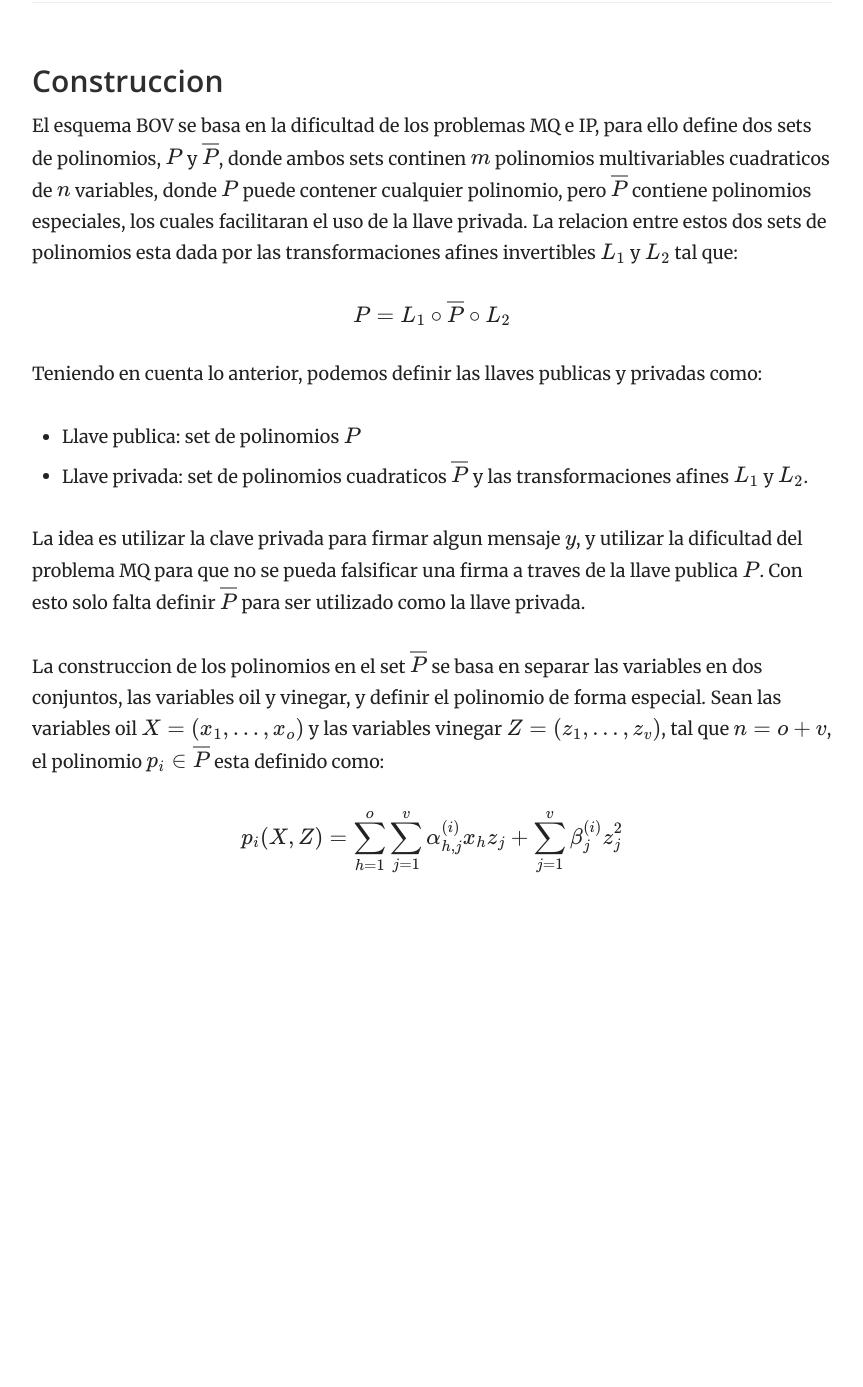
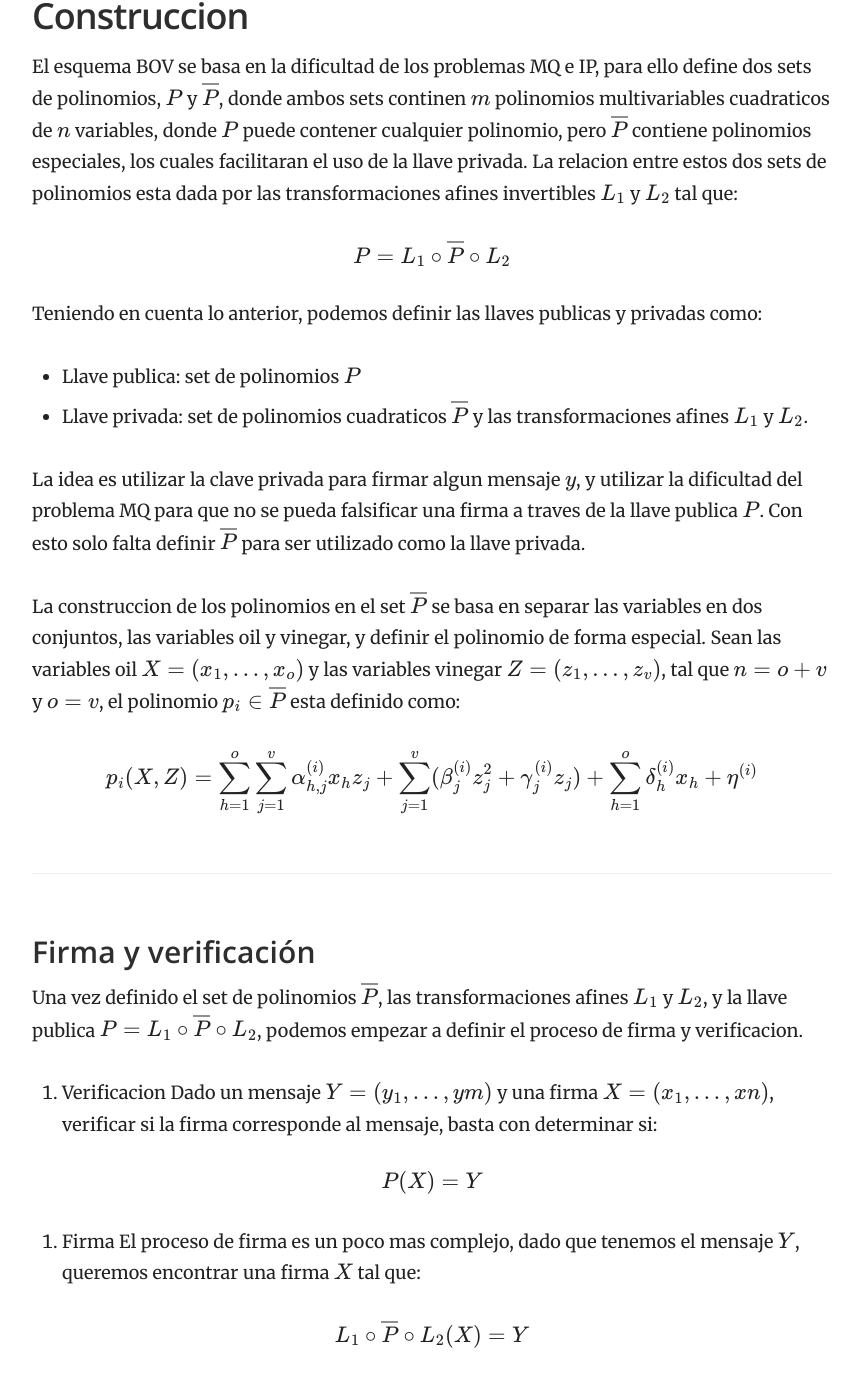
Before and after one commit to gonzalejandro/crypto-blog, a Jekyll site: the page built from _docs/post-quantic/oil-and-vinegar.md, in a window 1280 px wide and 1400 px high, scrolled down 1291 px. Shown: the top 1387 px of the window, without its empty margins (358-1221 px from the left). Built offline with Jekyll 4.4.1, drawn with Linux system fonts in a browser that asks for light colours; formulas are drawn with MathJax 3; before the commit the page ends 2215 px from its top, so only the background shows below that.

Commit message:
Adding sign process of BOV

```diff
--- a/_docs/post-quantic/oil-and-vinegar.md
+++ b/_docs/post-quantic/oil-and-vinegar.md
@@ -8,7 +8,7 @@ Dentro de los esquemas de criptograficos en base a polinomios multivariables, el
 
 En esta seccion nos concentraremos en explicar como funcionan BOV y su version modificada UOV.
 
-## Balanced Oil and Vinegar
+# Balanced Oil and Vinegar
 
 La idea de este esquema proviene de un ataque, realizado sobre un esquema tambien basado en polinomios multivariables, el esquema Matsumoto-Imai, siendo esta idea la linearizacion de ecuaciones.
 
@@ -35,7 +35,7 @@ El esquema BOV se basa principalmente en dos problemas, MQ e IP:
 
  No se cree que este problema se pueda solucionar en tiempo polinomial, pero tampoco pertenece a la clase NP-hard.
 
-### Construccion
+## Construccion
 
 El esquema BOV se basa en la dificultad de los problemas MQ e IP, para ello define dos sets de polinomios, $$P$$ y $$\overline{P}$$, donde ambos sets continen $$m$$ polinomios multivariables cuadraticos de $$n$$ variables, donde $$P$$ puede contener cualquier polinomio, pero $$\overline{P}$$ contiene polinomios especiales, los cuales facilitaran el uso de la llave privada. La relacion entre estos dos sets de polinomios esta dada por las transformaciones afines invertibles $$L_{1}$$ y $$L_{2}$$ tal que:
 
@@ -49,8 +49,26 @@ Teniendo en cuenta lo anterior, podemos definir las llaves publicas y privadas c
 
 La idea es utilizar la clave privada para firmar algun mensaje $$y$$, y utilizar la dificultad del problema MQ para que no se pueda falsificar una firma a traves de la llave publica $$P$$. Con esto solo falta definir $$\overline{P}$$ para ser utilizado como la llave privada.
 
-La construccion de los polinomios en el set $$\overline{P}$$ se basa en separar las variables en dos conjuntos, las variables oil y vinegar, y definir el polinomio de forma especial. Sean las variables oil $$X = (x_{1}, ..., x_{o})$$ y las variables vinegar $$Z = (z_{1}, ..., z_{v})$$, tal que $$n = o + v$$, el polinomio $$p_{i} \in \overline{P}$$ esta definido como:
+La construccion de los polinomios en el set $$\overline{P}$$ se basa en separar las variables en dos conjuntos, las variables oil y vinegar, y definir el polinomio de forma especial. Sean las variables oil $$X = (x_{1}, ..., x_{o})$$ y las variables vinegar $$Z = (z_{1}, ..., z_{v})$$, tal que $$n = o + v$$ y $$o = v$$, el polinomio $$p_{i} \in \overline{P}$$ esta definido como:
 
 \begin{equation}
-	p_{i}(X, Z) = \sum\limits_{h=1}^o \sum\limits_{j=1}^v \alpha_{h,j}^{(i)}x_{h}z_{j} + \sum\limits_{j=1}^v \beta_{j}^{(i)}z_{j}^{2}
+	p_{i}(X, Z) = \sum\limits_{h=1}^o \sum\limits_{j=1}^v \alpha_{h,j}^{(i)}x_{h}z_{j} + \sum\limits_{j=1}^v (\beta_{j}^{(i)}z_{j}^{2} + \gamma_{j}^{(i)}z_{j}) + \sum\limits_{h=1}^o \delta_{h}^{(i)}x_{h} + \eta^{(i)}
 \end{equation}
+
+### Firma y verificación
+
+Una vez definido el set de polinomios $$\overline{P}$$, las transformaciones afines $$L_{1}$$ y $$L_{2}$$, y la llave publica $$P = L_{1} \circ \overline{P} \circ L_{2}$$, podemos empezar a definir el proceso de firma y verificacion.
+
+ 1. Verificacion
+ Dado un mensaje $$Y = (y_{1}, ..., y{m})$$ y una firma $$X = (x_{1}, ..., x{n})$$, verificar si la firma corresponde al mensaje, basta con determinar si:
+
+ \begin{equation}
+ 	P(X) = Y
+ \end{equation}
+
+ 2. Firma
+ El proceso de firma es un poco mas complejo, dado que tenemos el mensaje $$Y$$, queremos encontrar una firma $$X$$ tal que:
+
+ \begin{equation}
+ 	L_{1} \circ \overline{P} \circ L_{2} (X) = Y
+ \end{equation}
```
